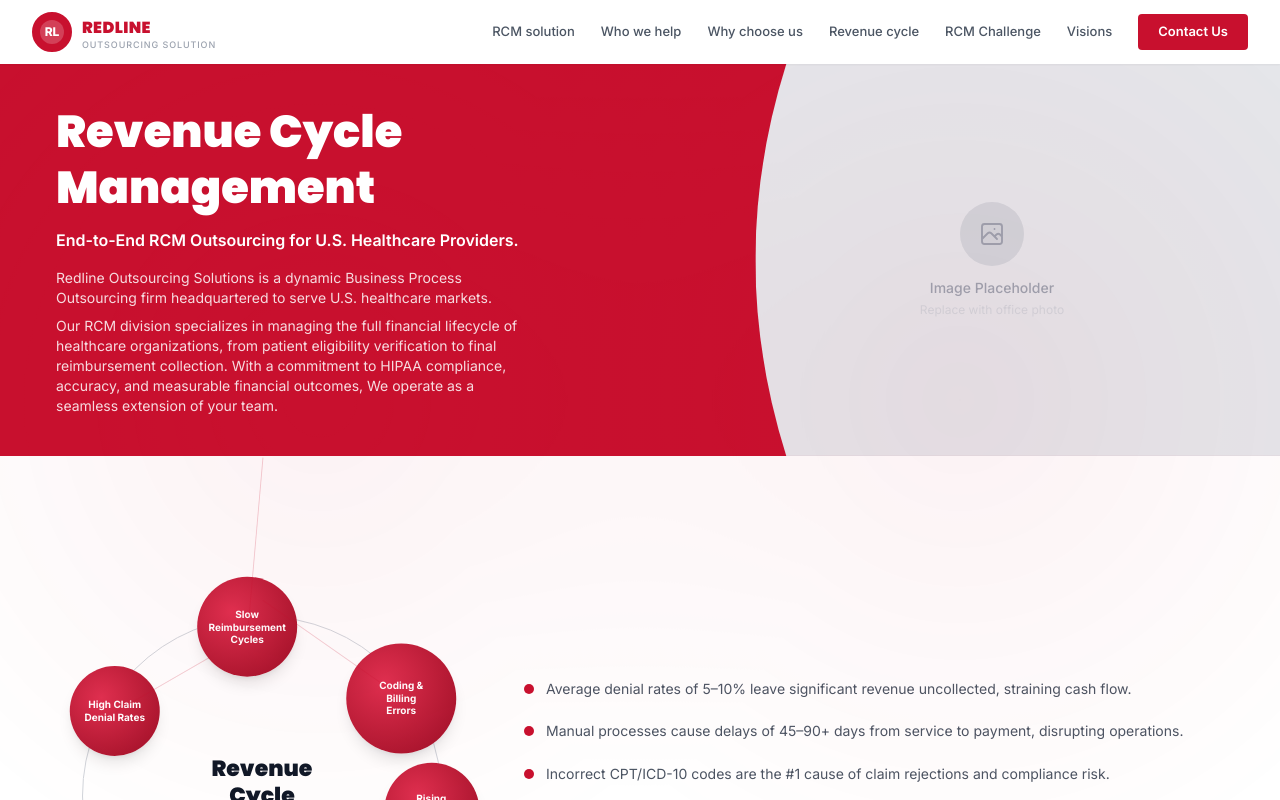
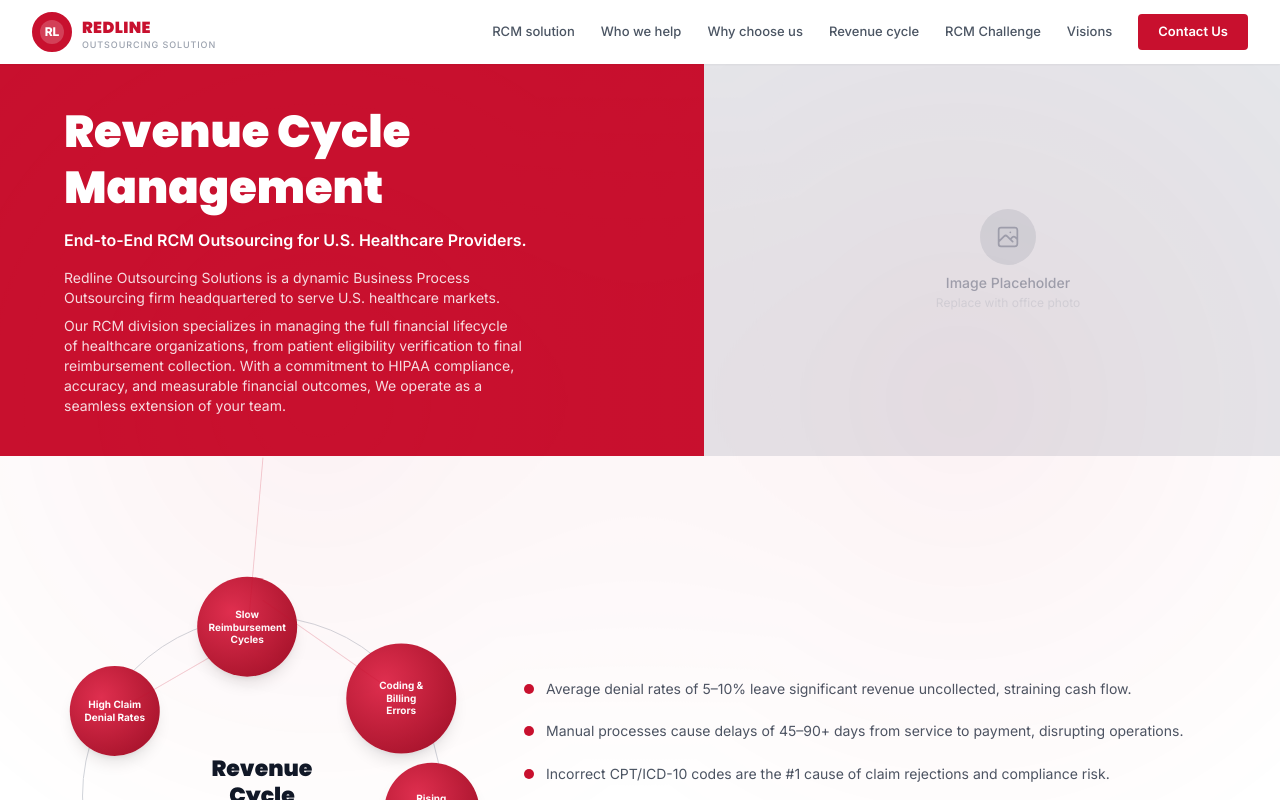
Before and after one commit to deba4667/RedLine_Landing, a React (Vite) app: page / in a window 1280 px wide. Shown: the top 800 px of the page. Built offline with nearby package versions, Linux system fonts and the light colour scheme.

Commit message:
fix: hero - absolute positioned gray image panel with SVG mask arc, no overflow bleed

```diff
--- a/src/components/Hero.jsx
+++ b/src/components/Hero.jsx
@@ -5,28 +5,72 @@ export default function Hero() {
   return (
     <section
       id="home"
-      className="relative w-full bg-[#C8102E] pt-16 overflow-hidden"
+      className="relative w-full pt-16"
+      style={{ background: '#C8102E', minHeight: '340px' }}
     >
-      {/* Full-bleed flex row */}
-      <div className="flex items-stretch" style={{ minHeight: '340px' }}>
+      {/* Wrapper clips everything */}
+      <div className="relative w-full overflow-hidden" style={{ minHeight: '340px' }}>
 
-        {/* Left: Text — constrained to ~55% width */}
+        {/* Gray image panel — full height, pinned right */}
         <div
-          className="flex flex-col justify-center py-10 z-10"
-          style={{ width: '55%', paddingLeft: 'max(24px, calc((100vw - 1280px)/2 + 56px))', paddingRight: '40px' }}
+          className="absolute top-0 bottom-0 right-0 hidden md:block bg-gray-200"
+          style={{ width: '45%' }}
+        >
+          {/* Arc mask: curved left edge via SVG inset */}
+          <svg
+            className="absolute inset-0 w-full h-full"
+            viewBox="0 0 100 100"
+            preserveAspectRatio="none"
+          >
+            {/* Mask that reveals only the right portion with curved left edge */}
+            <defs>
+              <mask id="arcMask">
+                <rect width="100" height="100" fill="black" />
+                <path d="M15,0 Q2,50 15,100 L100,100 L100,0 Z" fill="white" />
+              </mask>
+            </defs>
+            <rect width="100" height="100" fill="#e5e7eb" mask="url(#arcMask)" />
+          </svg>
+
+          {/* Placeholder content — also clipped by the same mask shape */}
+          <div
+            className="absolute inset-0 flex flex-col items-center justify-center"
+            style={{
+              clipPath: 'path("M15% 0%, 2% 50%, 15% 100%, 100% 100%, 100% 0%")',
+            }}
+          >
+            <div className="ml-8 flex flex-col items-center">
+              <div className="w-14 h-14 bg-gray-300 rounded-full flex items-center justify-center mb-2">
+                <svg width="28" height="28" fill="none" viewBox="0 0 24 24" stroke="#9ca3af" strokeWidth="1.5">
+                  <path strokeLinecap="round" strokeLinejoin="round" d="M4 16l4.586-4.586a2 2 0 012.828 0L16 16m-2-2l1.586-1.586a2 2 0 012.828 0L20 14m-6-6h.01M6 20h12a2 2 0 002-2V6a2 2 0 00-2-2H6a2 2 0 00-2 2v12a2 2 0 002 2z" />
+                </svg>
+              </div>
+              <span className="text-gray-400 text-sm font-medium">Image Placeholder</span>
+              <span className="text-gray-300 text-xs mt-0.5">Replace with office photo</span>
+            </div>
+          </div>
+        </div>
+
+        {/* Left: Text content */}
+        <motion.div
+          initial={{ opacity: 0, y: 20 }}
+          animate={{ opacity: 1, y: 0 }}
+          transition={{ duration: 0.6 }}
+          className="relative z-10 flex flex-col justify-center py-10 px-6 md:px-10 lg:px-16"
+          style={{ maxWidth: '60%', minHeight: '340px' }}
         >
           <motion.h1
-            initial={{ opacity: 0, y: 24 }}
+            initial={{ opacity: 0, y: 20 }}
             animate={{ opacity: 1, y: 0 }}
             transition={{ duration: 0.55, delay: 0.1 }}
             className="font-heading font-black text-white leading-tight mb-3"
-            style={{ fontSize: 'clamp(26px, 3.5vw, 50px)' }}
+            style={{ fontSize: 'clamp(28px, 3.5vw, 52px)' }}
           >
             Revenue Cycle Management
           </motion.h1>
 
           <motion.p
-            initial={{ opacity: 0, y: 16 }}
+            initial={{ opacity: 0, y: 14 }}
             animate={{ opacity: 1, y: 0 }}
             transition={{ duration: 0.5, delay: 0.2 }}
             className="text-white font-semibold text-sm md:text-base mb-4"
@@ -35,11 +79,11 @@ export default function Hero() {
           </motion.p>
 
           <motion.div
-            initial={{ opacity: 0, y: 16 }}
+            initial={{ opacity: 0, y: 14 }}
             animate={{ opacity: 1, y: 0 }}
             transition={{ duration: 0.5, delay: 0.3 }}
             className="space-y-2"
-            style={{ maxWidth: '480px' }}
+            style={{ maxWidth: '460px' }}
           >
             <p className="text-white/85 text-xs md:text-sm leading-relaxed">
               Redline Outsourcing Solutions is a dynamic Business Process Outsourcing firm
@@ -52,48 +96,6 @@ export default function Hero() {
               We operate as a seamless extension of your team.
             </p>
           </motion.div>
-        </div>
-
-        {/* Right: Placeholder image — 45% width, arc clip on left */}
-        <motion.div
-          initial={{ opacity: 0, x: 40 }}
-          animate={{ opacity: 1, x: 0 }}
-          transition={{ duration: 0.65, delay: 0.25 }}
-          className="hidden md:block flex-1 relative"
-          style={{ clipPath: 'ellipse(100% 100% at 100% 50%)' }}
-        >
-          {/* Arc shape on left using SVG clip */}
-          <svg
-            className="absolute inset-0 w-full h-full"
-            viewBox="0 0 560 340"
-            preserveAspectRatio="none"
-            style={{ zIndex: 0 }}
-          >
-            <defs>
-              <clipPath id="heroArc">
-                <path d="M80,0 Q20,170 80,340 L560,340 L560,0 Z" />
-              </clipPath>
-            </defs>
-            <rect
-              x="0" y="0" width="560" height="340"
-              fill="#e5e7eb"
-              clipPath="url(#heroArc)"
-            />
-          </svg>
-
-          {/* Actual placeholder content on top */}
-          <div
-            className="absolute inset-0 flex flex-col items-center justify-center"
-            style={{ clipPath: 'path("M80,0 Q20,170 80,340 L560,340 L560,0 Z")' }}
-          >
-            <div className="w-16 h-16 bg-gray-300 rounded-full flex items-center justify-center mb-3">
-              <svg width="30" height="30" fill="none" viewBox="0 0 24 24" stroke="#9ca3af" strokeWidth="1.5">
-                <path strokeLinecap="round" strokeLinejoin="round" d="M4 16l4.586-4.586a2 2 0 012.828 0L16 16m-2-2l1.586-1.586a2 2 0 012.828 0L20 14m-6-6h.01M6 20h12a2 2 0 002-2V6a2 2 0 00-2-2H6a2 2 0 00-2 2v12a2 2 0 002 2z" />
-              </svg>
-            </div>
-            <span className="text-gray-400 text-sm font-medium">Image Placeholder</span>
-            <span className="text-gray-300 text-xs mt-1">Replace with office photo</span>
-          </div>
         </motion.div>
       </div>
     </section>
```
